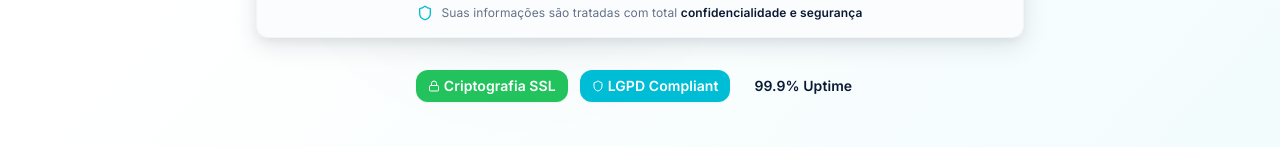
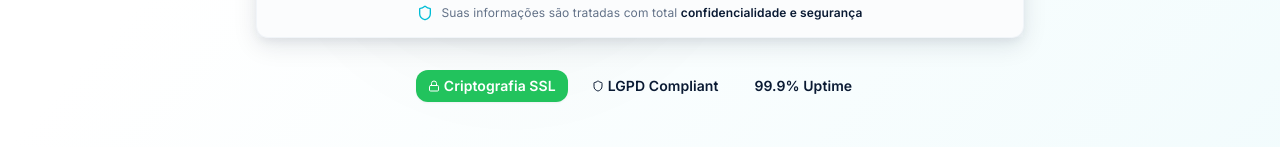
Before and after one commit to jairguerraadv-sys/Ouvify, a Next.js app in the folder ouvy_frontend/: page /enviar in a window 1280 px wide. Shown: the part 1266-1413 px from the top of the page. Built offline with nearby package versions, Linux system fonts and the light colour scheme; no server answers.

Commit message:
fix: corrigir variant de Badge de 'primary' para 'default'

```diff
--- a/ouvy_frontend/app/enviar/page.tsx
+++ b/ouvy_frontend/app/enviar/page.tsx
@@ -334,7 +334,7 @@
               <Lock className="w-3 h-3" />
               Criptografia SSL
             </Badge>
-            <Badge variant="primary" className="flex items-center gap-1">
+            <Badge variant="default" className="flex items-center gap-1">
               <Shield className="w-3 h-3" />
               LGPD Compliant
             </Badge>
```
